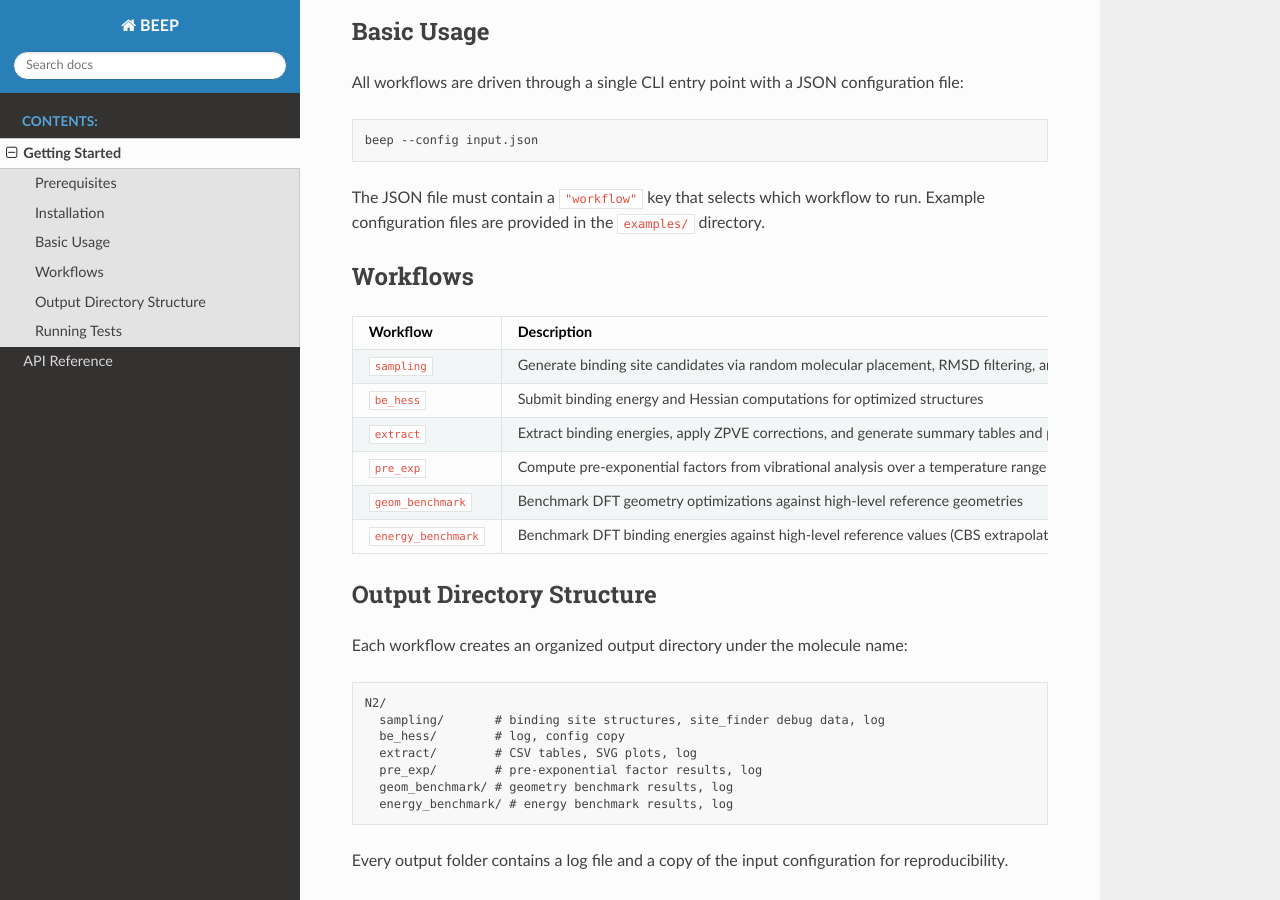
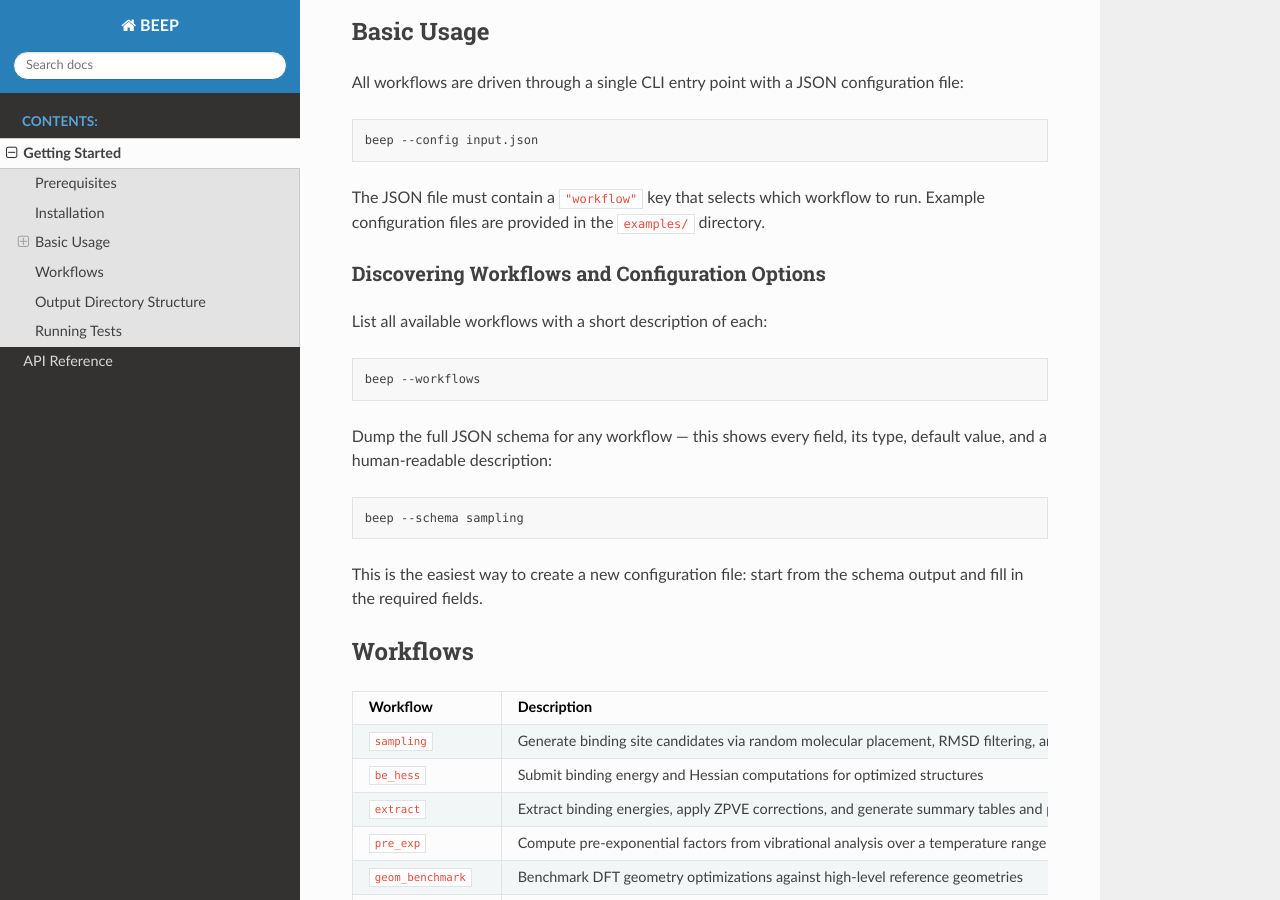
Before and after one commit to QCMM/beep, a Sphinx documentation site: the page built from docs/getting_started.rst, in a window 1280 px wide and 900 px high, scrolled down 763 px. Built offline with Sphinx 7.4.7 and the Read the Docs theme 3.1.0, drawn with Linux system fonts in a browser that asks for light colours; the version number is read from the project's files by our own code.

Commit message:
Document --workflows and --schema CLI flags in README and Sphinx docs

```diff
--- a/docs/getting_started.rst
+++ b/docs/getting_started.rst
@@ -42,6 +42,25 @@ configuration file:
 
 The JSON file must contain a ``"workflow"`` key that selects which workflow to
 run. Example configuration files are provided in the ``examples/`` directory.
+
+Discovering Workflows and Configuration Options
+~~~~~~~~~~~~~~~~~~~~~~~~~~~~~~~~~~~~~~~~~~~~~~~~
+
+List all available workflows with a short description of each:
+
+.. code-block:: bash
+
+   beep --workflows
+
+Dump the full JSON schema for any workflow — this shows every field, its type,
+default value, and a human-readable description:
+
+.. code-block:: bash
+
+   beep --schema sampling
+
+This is the easiest way to create a new configuration file: start from the
+schema output and fill in the required fields.
 
 Workflows
 ---------
```
Also changed, not shown: README.md (+16 -0 lines).
